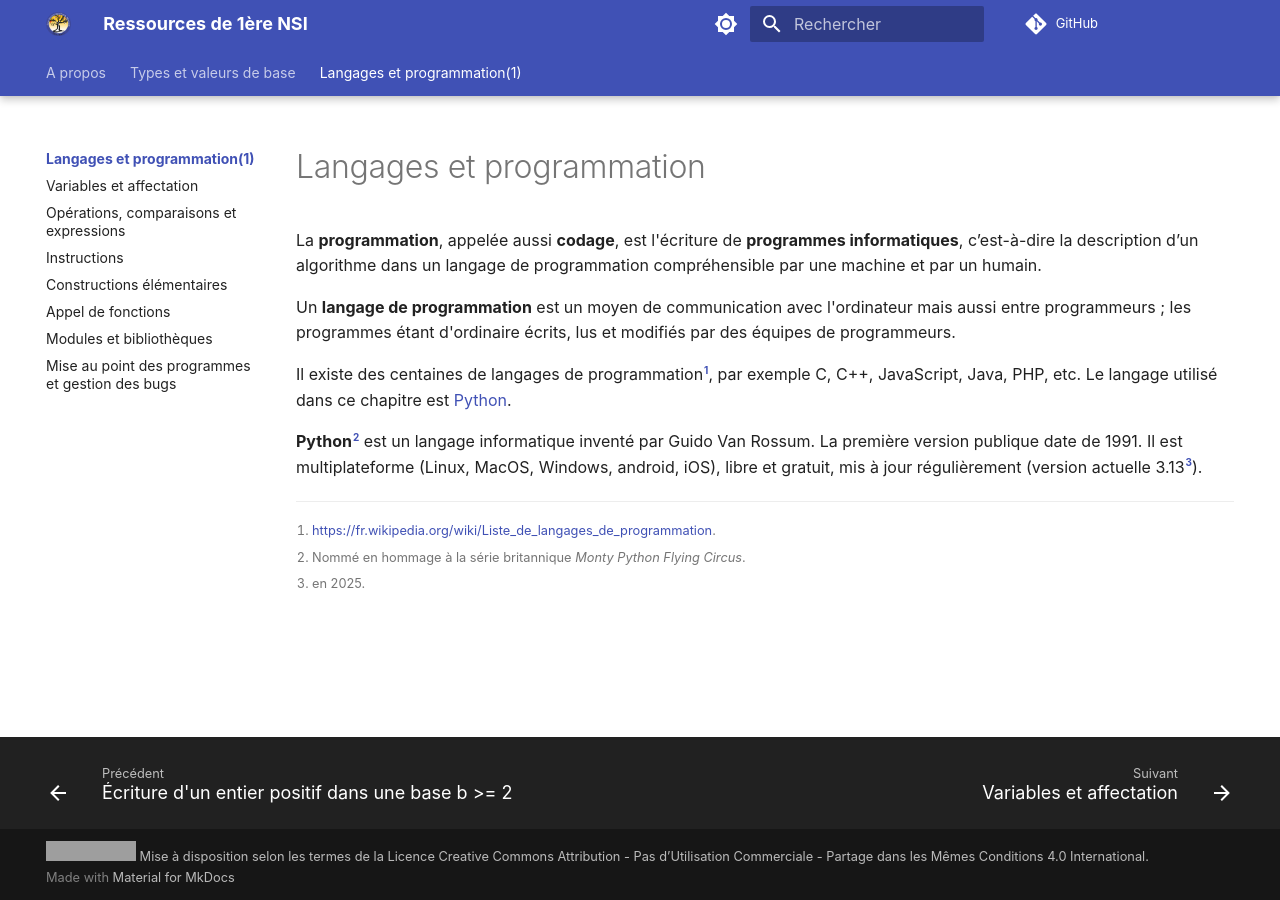
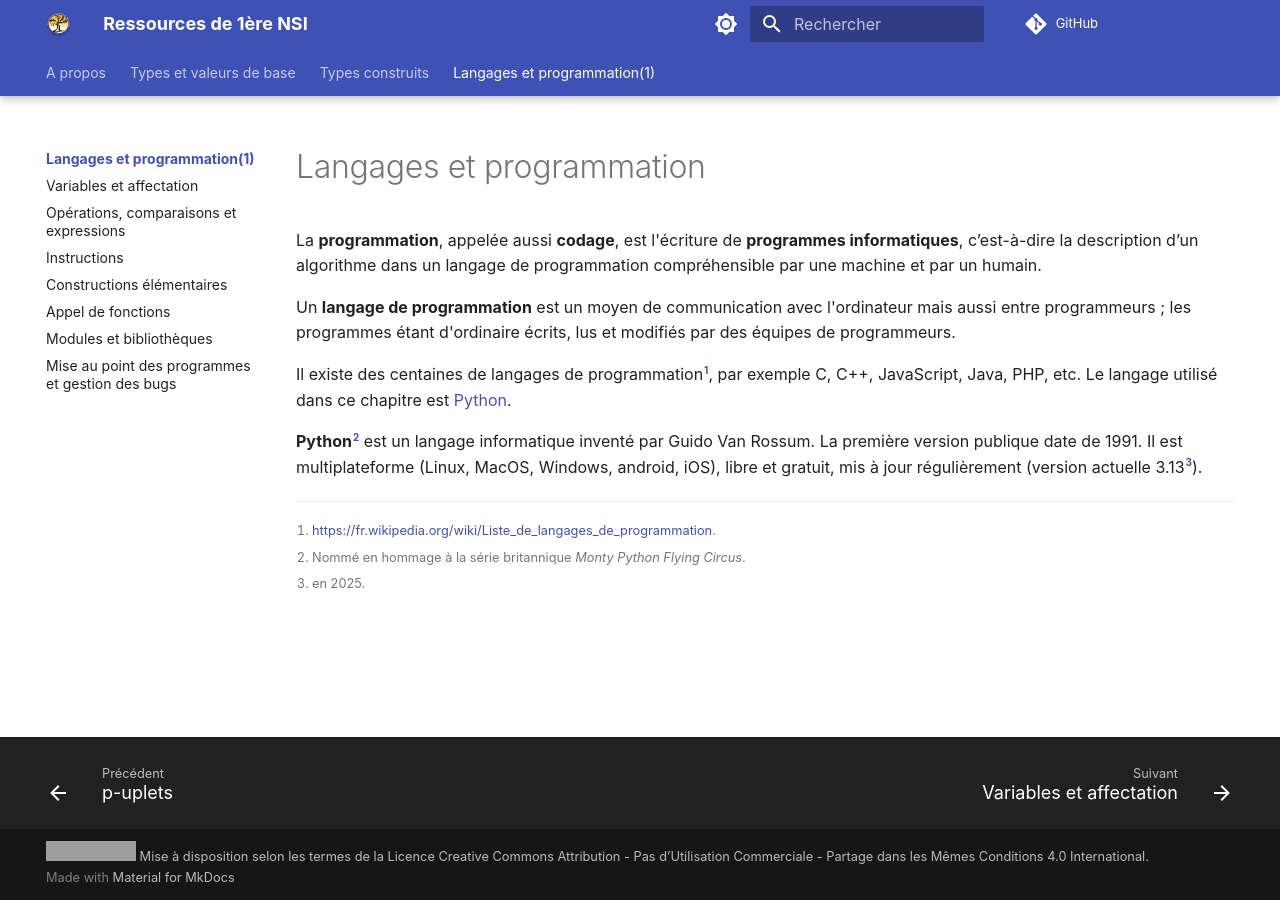
Before and after one commit to eipaca/NSI-1, an MkDocs documentation site: the page built from docs/langages-et-programmation/index.md, in a window 1280 px wide. Built offline with MkDocs 1.6.1 and Material for MkDocs 9.7.7, drawn with Linux system fonts in a browser that asks for light colours; comment, search, counter and statistics services are not loaded; some of the changed lines change nothing that is shown; grey boxes are pictures that could not be loaded.

Commit message:
Update mkdocs.yml

```diff
--- a/mkdocs.yml
+++ b/mkdocs.yml
@@ -120,9 +120,9 @@ nav:
   #  - Représentation d'un texte en machine: types-et-valeurs-de-base/5-representation-texte.md
 
 
-  #- Types construits:
-  #  - types-construits/index.md
-  #  - p-uplets: types-construits/1-p-uplets.md
+  - Types construits:
+    - types-construits/index.md
+    - p-uplets: types-construits/1-p-uplets.md
   #  - Tableaux: types-construits/2-tableaux.md
   #  - Dictionnaires: types-construits/3-dictionnaires.md
   #  - Comparaisons: types-construits/4-comparaisons.md
```
